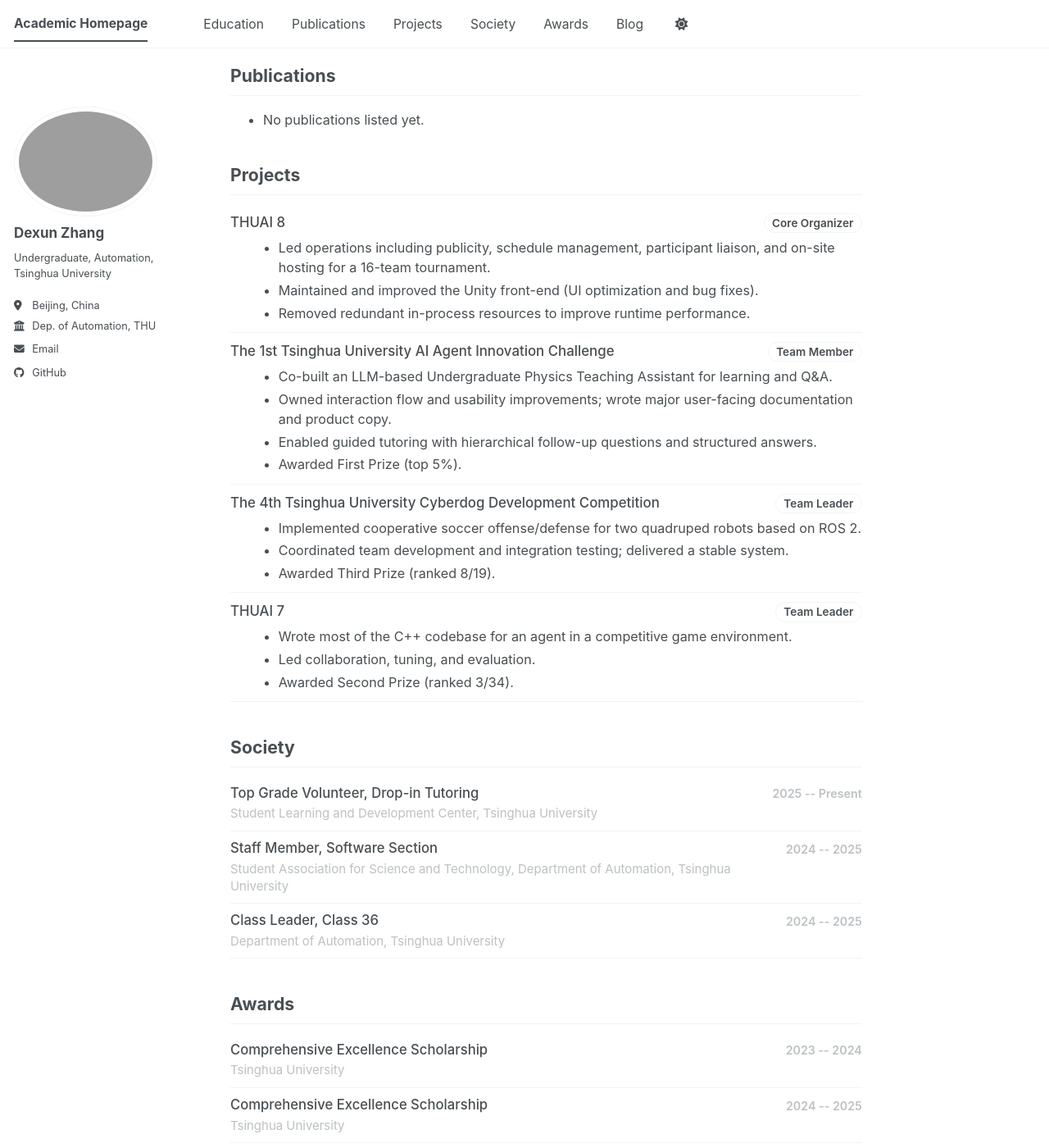
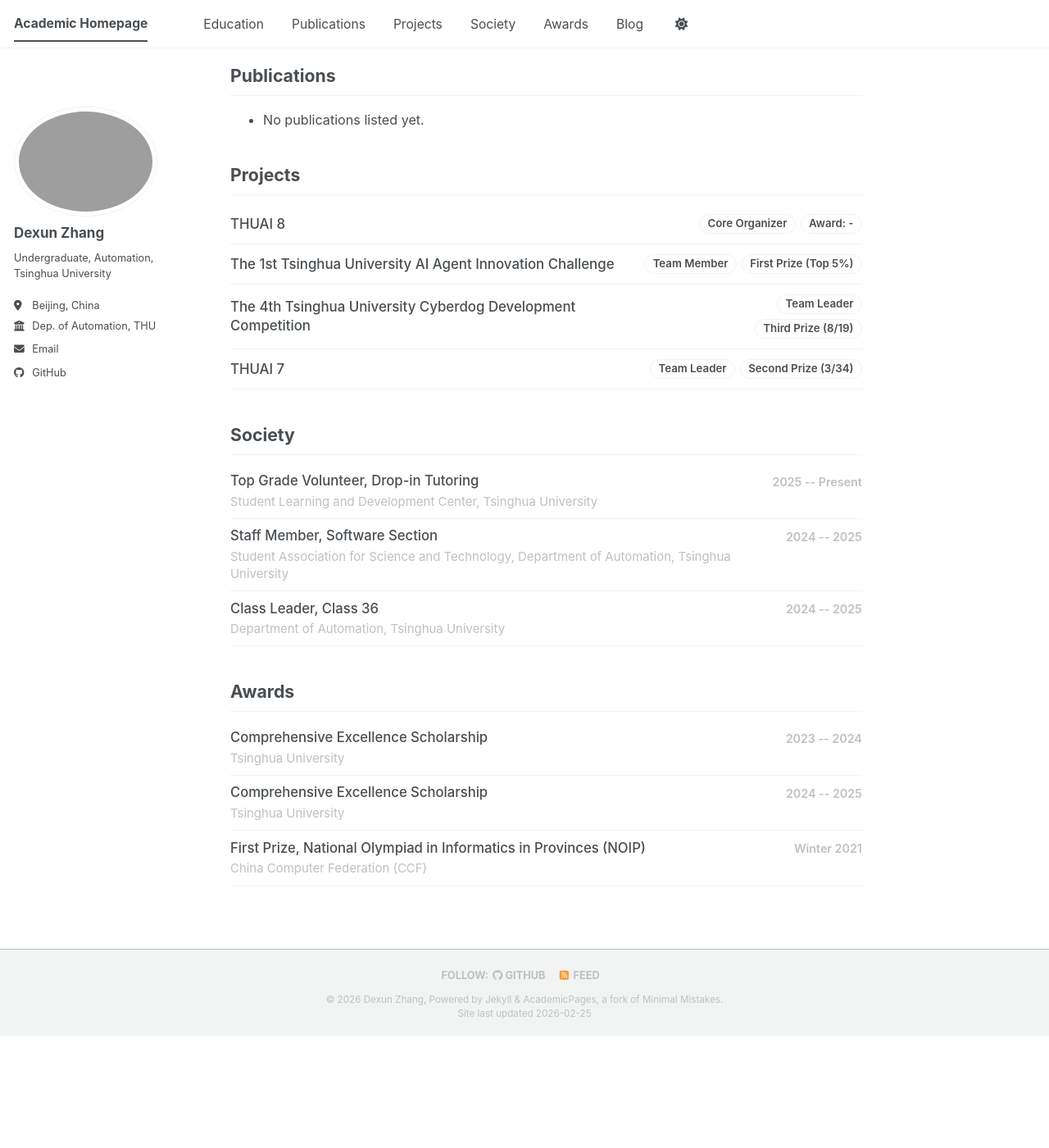
Before and after one commit to PsephurusGladius/academicpages, a Jekyll site: the page built from _pages/about.md, in a window 1280 px wide and 1400 px high, scrolled down 253 px. Shown: the whole window at 82% size. Built offline with Jekyll 4.4.1, drawn with Linux system fonts in a browser that asks for light colours; our own code applies the rules of GitHub Pages for plain Markdown files; a script bundle is joined from its source files by our own code; library files that are not in the unit come from our copies; after the commit the page ends 1516 px from its top, so only the background shows below that.

Commit message:
Convert projects to expandable entries with role and award summary

```diff
--- a/_pages/about.md
+++ b/_pages/about.md
@@ -23,54 +23,71 @@
 
 ## Projects {#projects}
 
-<div class="cv-project">
-  <div class="cv-project__head">
-    <div class="cv-project__title">THUAI 8</div>
-    <div class="cv-project__role">Core Organizer</div>
+<details class="cv-expand">
+  <summary class="cv-expand__summary">
+    <span class="cv-expand__title">THUAI 8</span>
+    <span class="cv-expand__meta">
+      <span class="cv-expand__badge">Core Organizer</span>
+      <span class="cv-expand__badge">Award: -</span>
+    </span>
+  </summary>
+  <div class="cv-expand__content">
+    <ul>
+      <li>Led operations including publicity, schedule management, participant liaison, and on-site hosting for a 16-team tournament.</li>
+      <li>Maintained and improved the Unity front-end (UI optimization and bug fixes).</li>
+      <li>Removed redundant in-process resources to improve runtime performance.</li>
+    </ul>
   </div>
-  <ul class="cv-project__list">
-    <li>Led operations including publicity, schedule management, participant liaison, and on-site hosting for a 16-team tournament.</li>
-    <li>Maintained and improved the Unity front-end (UI optimization and bug fixes).</li>
-    <li>Removed redundant in-process resources to improve runtime performance.</li>
-  </ul>
-</div>
+</details>
 
-<div class="cv-project">
-  <div class="cv-project__head">
-    <div class="cv-project__title">The 1st Tsinghua University AI Agent Innovation Challenge</div>
-    <div class="cv-project__role">Team Member</div>
+<details class="cv-expand">
+  <summary class="cv-expand__summary">
+    <span class="cv-expand__title">The 1st Tsinghua University AI Agent Innovation Challenge</span>
+    <span class="cv-expand__meta">
+      <span class="cv-expand__badge">Team Member</span>
+      <span class="cv-expand__badge">First Prize (Top 5%)</span>
+    </span>
+  </summary>
+  <div class="cv-expand__content">
+    <ul>
+      <li>Co-built an LLM-based Undergraduate Physics Teaching Assistant for learning and Q&amp;A.</li>
+      <li>Owned interaction flow and usability improvements; wrote major user-facing documentation and product copy.</li>
+      <li>Enabled guided tutoring with hierarchical follow-up questions and structured answers.</li>
+    </ul>
   </div>
-  <ul class="cv-project__list">
-    <li>Co-built an LLM-based Undergraduate Physics Teaching Assistant for learning and Q&amp;A.</li>
-    <li>Owned interaction flow and usability improvements; wrote major user-facing documentation and product copy.</li>
-    <li>Enabled guided tutoring with hierarchical follow-up questions and structured answers.</li>
-    <li>Awarded First Prize (top 5%).</li>
-  </ul>
-</div>
+</details>
 
-<div class="cv-project">
-  <div class="cv-project__head">
-    <div class="cv-project__title">The 4th Tsinghua University Cyberdog Development Competition</div>
-    <div class="cv-project__role">Team Leader</div>
+<details class="cv-expand">
+  <summary class="cv-expand__summary">
+    <span class="cv-expand__title">The 4th Tsinghua University Cyberdog Development Competition</span>
+    <span class="cv-expand__meta">
+      <span class="cv-expand__badge">Team Leader</span>
+      <span class="cv-expand__badge">Third Prize (8/19)</span>
+    </span>
+  </summary>
+  <div class="cv-expand__content">
+    <ul>
+      <li>Implemented cooperative soccer offense/defense for two quadruped robots based on ROS 2.</li>
+      <li>Coordinated team development and integration testing; delivered a stable system.</li>
+    </ul>
   </div>
-  <ul class="cv-project__list">
-    <li>Implemented cooperative soccer offense/defense for two quadruped robots based on ROS 2.</li>
-    <li>Coordinated team development and integration testing; delivered a stable system.</li>
-    <li>Awarded Third Prize (ranked 8/19).</li>
-  </ul>
-</div>
+</details>
 
-<div class="cv-project">
-  <div class="cv-project__head">
-    <div class="cv-project__title">THUAI 7</div>
-    <div class="cv-project__role">Team Leader</div>
+<details class="cv-expand">
+  <summary class="cv-expand__summary">
+    <span class="cv-expand__title">THUAI 7</span>
+    <span class="cv-expand__meta">
+      <span class="cv-expand__badge">Team Leader</span>
+      <span class="cv-expand__badge">Second Prize (3/34)</span>
+    </span>
+  </summary>
+  <div class="cv-expand__content">
+    <ul>
+      <li>Wrote most of the C++ codebase for an agent in a competitive game environment.</li>
+      <li>Led collaboration, tuning, and evaluation.</li>
+    </ul>
   </div>
-  <ul class="cv-project__list">
-    <li>Wrote most of the C++ codebase for an agent in a competitive game environment.</li>
-    <li>Led collaboration, tuning, and evaluation.</li>
-    <li>Awarded Second Prize (ranked 3/34).</li>
-  </ul>
-</div>
+</details>
 
 ## Society {#society}
 
--- a/_sass/layout/_page.scss
+++ b/_sass/layout/_page.scss
@@ -147,38 +147,54 @@
     color: var(--global-link-color-hover);
   }
 
-  .cv-project {
-    padding: 0.65rem 0 0.45rem;
+  .cv-expand {
     border-bottom: 1px solid var(--global-border-color);
+    padding: 0.25rem 0;
   }
 
-  .cv-project__head {
+  .cv-expand__summary {
+    list-style: none;
     display: flex;
     justify-content: space-between;
-    align-items: baseline;
+    align-items: center;
     gap: 0.8rem;
-    margin-bottom: 0.35rem;
+    padding: 0.45rem 0;
+    cursor: pointer;
   }
 
-  .cv-project__title {
+  .cv-expand__summary::-webkit-details-marker {
+    display: none;
+  }
+
+  .cv-expand__title {
     font-size: 0.99em;
     font-weight: 500;
     line-height: 1.35;
   }
 
-  .cv-project__role {
-    flex: 0 0 auto;
-    font-size: 0.8em;
+  .cv-expand__meta {
+    display: inline-flex;
+    gap: 0.35rem;
+    flex-wrap: wrap;
+    justify-content: flex-end;
+  }
+
+  .cv-expand__badge {
+    font-size: 0.78em;
     font-weight: 600;
     color: var(--global-link-color-hover);
     border: 1px solid var(--global-border-color);
     border-radius: 999px;
-    padding: 0.05rem 0.55rem;
+    padding: 0.07rem 0.55rem;
     white-space: nowrap;
   }
 
-  .cv-project__list {
-    margin: 0.2rem 0 0 1.1rem;
+  .cv-expand__content {
+    padding: 0 0 0.2rem 0;
+
+    ul {
+      margin: 0.15rem 0 0 1.1rem;
+    }
 
     li {
       margin-bottom: 0.2rem;
@@ -197,10 +213,14 @@
       padding-top: 0;
     }
 
-    .cv-project__head {
+    .cv-expand__summary {
       flex-direction: column;
       align-items: flex-start;
       gap: 0.35rem;
+    }
+
+    .cv-expand__meta {
+      justify-content: flex-start;
     }
   }
 }
```
